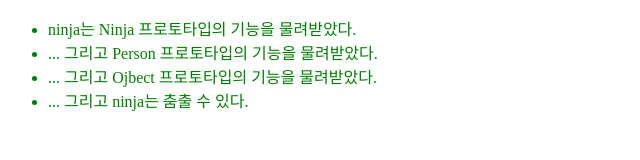
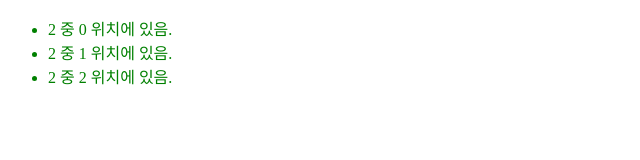
Before and after one commit to the-docs/js-ninja, a website: page src/ch6/6.09.html in a window 1280 px wide. Shown: the whole page, without its empty margins (0-640 px from the left). Drawn offline with Linux system fonts and the light colour scheme.

Commit message:
fixed 6.09

```diff
--- a/src/ch6/6.09.html
+++ b/src/ch6/6.09.html
@@ -4,7 +4,7 @@
   <meta charset="UTF-8">
   <meta name="viewport" content="width=device-width, initial-scale=1.0">
   <meta http-equiv="X-UA-Compatible" content="ie=edge">
-  <title>Test 6.08</title>
+  <title>Test 6.09</title>
   <style>
     #results li.pass { color: green; }
     #results li.fail { color: red; text-decoration: line-through; }
@@ -14,18 +14,17 @@
   <ul id="results"></ul>
   <script src="assert.js"></script>
   <script>
-    function Person() {}
-    Person.prototype.dance = function() {};
+    if (!Array.prototype.forEach) {
+      Array.prototype.forEach = function(callback, context) {
+        for (var i = 0; i < this.length; i++) {
+          callback.call(context || null, this[i], i, this);
+        }
+      };
+    }
 
-    function Ninja() {}
-    Ninja.prototype = new Person();
-
-    var ninja = new Ninja();
-
-    assert(ninja instanceof Ninja, 'ninja는 Ninja 프로토타입의 기능을 물려받았다.');;
-    assert(ninja instanceof Person, '... 그리고 Person 프로토타입의 기능을 물려받았다.');
-    assert(ninja instanceof Object, '... 그리고 Ojbect 프로토타입의 기능을 물려받았다.');
-    assert(typeof ninja.dance == 'function', '... 그리고 ninja는 춤출 수 있다.');
+    ['a', 'b', 'c'].forEach(function(value, index, array) {
+      assert(value, (array.length - 1) + ' 중 ' + index + ' 위치에 있음.');
+    });
   </script>
 </body>
 </html>
```
